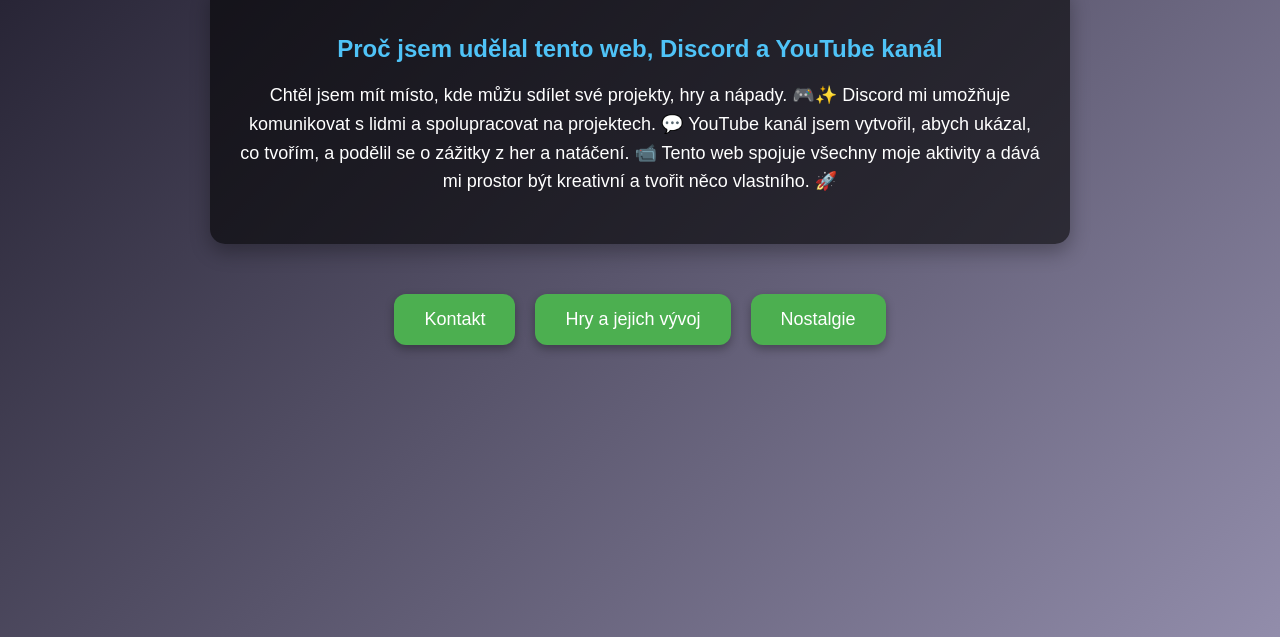
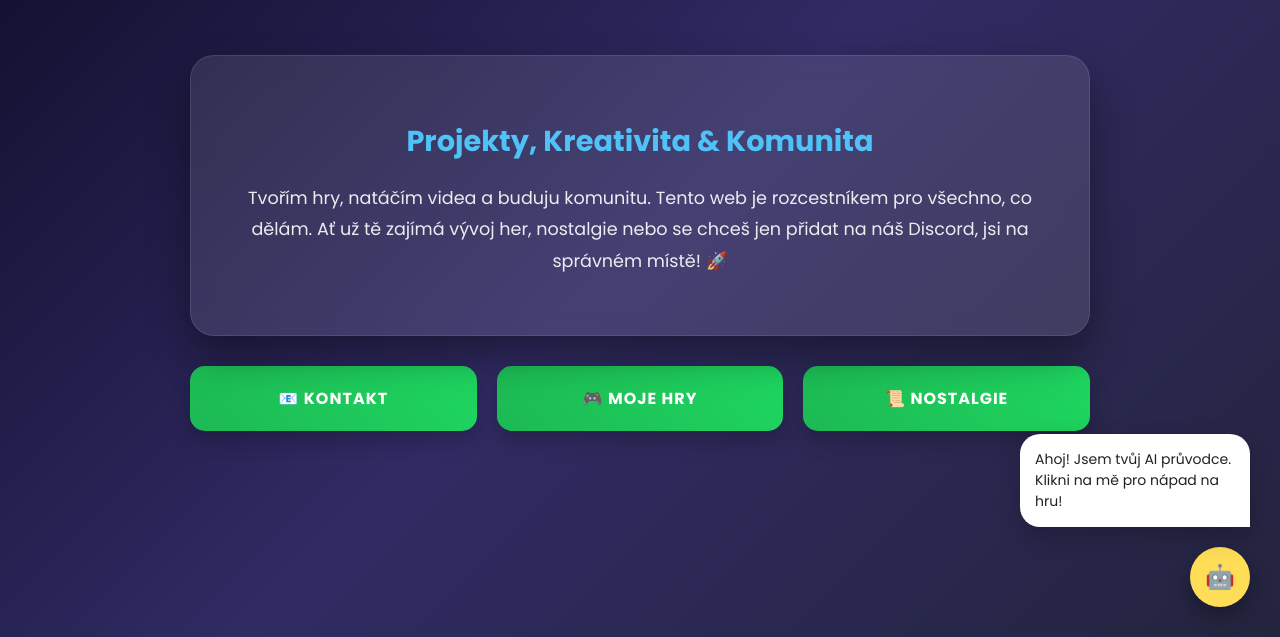
Before and after one commit to milovnikmhd1234/SmatlinaGames, a plain HTML site: page index.html in a window 1280 px wide. Shown: the part 163-800 px from the top of the page. Drawn offline with Linux system fonts and the light colour scheme.

Commit message:
Update index.html

```diff
--- a/index.html
+++ b/index.html
@@ -3,101 +3,204 @@
 <head>
     <meta charset="UTF-8">
     <meta name="viewport" content="width=device-width, initial-scale=1.0">
-<title>Smatlina - Domovská stránka</title>
+    <title>Smatlina - Oficiální Web</title>
+    <link href="https://fonts.googleapis.com/css2?family=Poppins:wght@300;400;700&display=swap" rel="stylesheet">
     <style>
-    /* Základní styl stránky */
+        :root {
+            --primary: #4fc3f7;
+            --secondary: #ffdd57;
+            --accent: #4CAF50;
+            --bg-gradient: linear-gradient(135deg, #0f0c29, #302b63, #24243e);
+            --glass: rgba(255, 255, 255, 0.1);
+        }
+
         body {
-        font-family: 'Arial', sans-serif;
+            font-family: 'Poppins', sans-serif;
             margin: 0;
             padding: 0;
-        background: linear-gradient(135deg, #1f1c2c, #928dab);
+            background: var(--bg-gradient);
             color: #fff;
             display: flex;
             flex-direction: column;
             align-items: center;
             min-height: 100vh;
+            overflow-x: hidden;
+        }
+
+        /* Animace při načtení */
+        @keyframes fadeIn {
+            from { opacity: 0; transform: translateY(20px); }
+            to { opacity: 1; transform: translateY(0); }
+        }
+
+        .container {
+            animation: fadeIn 1s ease-out;
+            max-width: 900px;
+            width: 90%;
+            display: flex;
+            flex-direction: column;
+            align-items: center;
         }
 
         h1 {
-        margin-top: 40px;
-        font-size: 3em;
-        color: #ffdd57;
-        text-shadow: 2px 2px 5px #000;
+            margin-top: 50px;
+            font-size: clamp(2.5rem, 8vw, 4rem);
+            background: linear-gradient(to right, #ffdd57, #ffffff);
+            -webkit-background-clip: text;
+            -webkit-text-fill-color: transparent;
+            text-align: center;
+            font-weight: 700;
+            letter-spacing: -1px;
+        }
+
+        .section {
+            background: var(--glass);
+            backdrop-filter: blur(10px);
+            -webkit-backdrop-filter: blur(10px);
+            padding: 40px;
+            margin: 30px 0;
+            border-radius: 24px;
+            border: 1px solid rgba(255, 255, 255, 0.1);
+            box-shadow: 0 20px 40px rgba(0,0,0,0.4);
             text-align: center;
         }
 
-    .section {
-        background: rgba(0, 0, 0, 0.6);
-        padding: 30px;
-        margin: 20px;
-        border-radius: 15px;
-        max-width: 800px;
-        text-align: center;
-        box-shadow: 0 8px 20px rgba(0,0,0,0.3);
-    }
-
         .section h2 {
-        color: #4fc3f7;
-        margin-bottom: 15px;
+            color: var(--primary);
+            font-size: 1.8rem;
+            margin-bottom: 20px;
         }
 
         .section p {
-        font-size: 18px;
-        line-height: 1.6;
+            font-size: 1.1rem;
+            line-height: 1.8;
+            opacity: 0.9;
         }
 
+        /* Vylepšená tlačítka */
         .menu {
-        display: flex;
-        flex-wrap: wrap;
-        justify-content: center;
-        margin-top: 20px;
+            display: grid;
+            grid-template-columns: repeat(auto-fit, minmax(200px, 1fr));
+            gap: 20px;
+            width: 100%;
+            margin-bottom: 50px;
         }
 
         .menu a {
-        margin: 10px;
-        padding: 15px 30px;
+            padding: 20px;
             text-decoration: none;
             color: white;
-        background: #4CAF50;
-        border-radius: 12px;
-        font-size: 18px;
-        transition: 0.3s;
-        box-shadow: 0 4px 10px rgba(0,0,0,0.3);
+            font-weight: 700;
+            text-transform: uppercase;
+            letter-spacing: 1px;
+            background: linear-gradient(45deg, #1db954, #1ed760);
+            border-radius: 15px;
+            transition: all 0.4s cubic-bezier(0.175, 0.885, 0.32, 1.275);
+            box-shadow: 0 10px 20px rgba(0,0,0,0.2);
+            display: flex;
+            align-items: center;
+            justify-content: center;
         }
 
         .menu a:hover {
-        background: #45a049;
-        transform: translateY(-3px);
-        box-shadow: 0 8px 15px rgba(0,0,0,0.5);
+            transform: translateY(-8px) scale(1.02);
+            box-shadow: 0 15px 30px rgba(29, 185, 84, 0.4);
+            filter: brightness(1.1);
+        }
+
+        /* AI Bublina */
+        .ai-assistant {
+            position: fixed;
+            bottom: 30px;
+            right: 30px;
+            z-index: 100;
+        }
+
+        .ai-btn {
+            width: 60px;
+            height: 60px;
+            border-radius: 30px;
+            background: var(--secondary);
+            border: none;
+            font-size: 24px;
+            cursor: pointer;
+            box-shadow: 0 10px 20px rgba(0,0,0,0.3);
+            transition: 0.3s;
+        }
+
+        .ai-msg {
+            position: absolute;
+            bottom: 80px;
+            right: 0;
+            width: 200px;
+            background: white;
+            color: #222;
+            padding: 15px;
+            border-radius: 20px 20px 0 20px;
+            font-size: 14px;
+            display: none;
+            box-shadow: 0 10px 25px rgba(0,0,0,0.2);
         }
 
         @media (max-width: 600px) {
-        .menu a {
-            padding: 12px 20px;
-            font-size: 16px;
-        }
+            h1 { margin-top: 30px; }
+            .section { padding: 25px; }
         }
     </style>
 </head>
 <body>
 
-<h1>Vítej na stránce Smatlina 👋</h1>
+<div class="container">
+    <h1>Vítej u Smatliny 👋</h1>
 
     <div class="section">
-    <h2>Proč jsem udělal tento web, Discord a YouTube kanál</h2>
+        <h2>Projekty, Kreativita & Komunita</h2>
         <p>
-        Chtěl jsem mít místo, kde můžu sdílet své projekty, hry a nápady. 🎮✨
-        Discord mi umožňuje komunikovat s lidmi a spolupracovat na projektech. 💬
-        YouTube kanál jsem vytvořil, abych ukázal, co tvořím, a podělil se o zážitky z her a natáčení. 📹
-        Tento web spojuje všechny moje aktivity a dává mi prostor být kreativní a tvořit něco vlastního. 🚀
+            Tvořím hry, natáčím videa a buduju komunitu. Tento web je rozcestníkem pro všechno, co dělám.
+            Ať už tě zajímá vývoj her, nostalgie nebo se chceš jen přidat na náš Discord, jsi na správném místě! 🚀
         </p>
     </div>
 
     <div class="menu">
-    <a href="https://milovnikmhd1234.github.io/SmatlinaGames/Kontakt">Kontakt</a>
-    <a href="https://milovnikmhd1234.github.io/SmatlinaGames/Hry">Hry a jejich vývoj</a>
-    <a href="https://milovnikmhd1234.github.io/SmatlinaGames/Nostalgie">Nostalgie</a>
+        <a href="https://milovnikmhd1234.github.io/SmatlinaGames/Kontakt">📧 Kontakt</a>
+        <a href="https://milovnikmhd1234.github.io/SmatlinaGames/Hry">🎮 Moje Hry</a>
+        <a href="https://milovnikmhd1234.github.io/SmatlinaGames/Nostalgie">📜 Nostalgie</a>
     </div>
+</div>
+
+<div class="ai-assistant">
+    <div class="ai-msg" id="aiMsg">Ahoj! Jsem tvůj AI průvodce. Klikni na mě pro nápad na hru!</div>
+    <button class="ai-btn" onclick="aiTalk()">🤖</button>
+</div>
+
+<script>
+    const phrases = [
+        "Co takhle udělat hru o tramvajích v kyberpunku?",
+        "Nezapomeň dneska postnout update na Discord!",
+        "Dneska je skvělý den na natáčení videa. 📹",
+        "Smatlina web vypadá čím dál líp! ✨",
+        "Zkus do příští hry přidat easter egg!"
+    ];
+
+    function aiTalk() {
+        const msg = document.getElementById('aiMsg');
+        const randomText = phrases[Math.floor(Math.random() * phrases.length)];
+        msg.innerText = randomText;
+        msg.style.display = 'block';
+
+        setTimeout(() => {
+            msg.style.display = 'none';
+        }, 4000);
+    }
+
+    // Automaticky ukázat bublinu po 2 sekundách
+    setTimeout(() => {
+        document.getElementById('aiMsg').style.display = 'block';
+        setTimeout(() => {
+            document.getElementById('aiMsg').style.display = 'none';
+        }, 5000);
+    }, 2000);
+</script>
 
 </body>
 </html>
```
Lines whose indentation alone changed are shown as unchanged.
